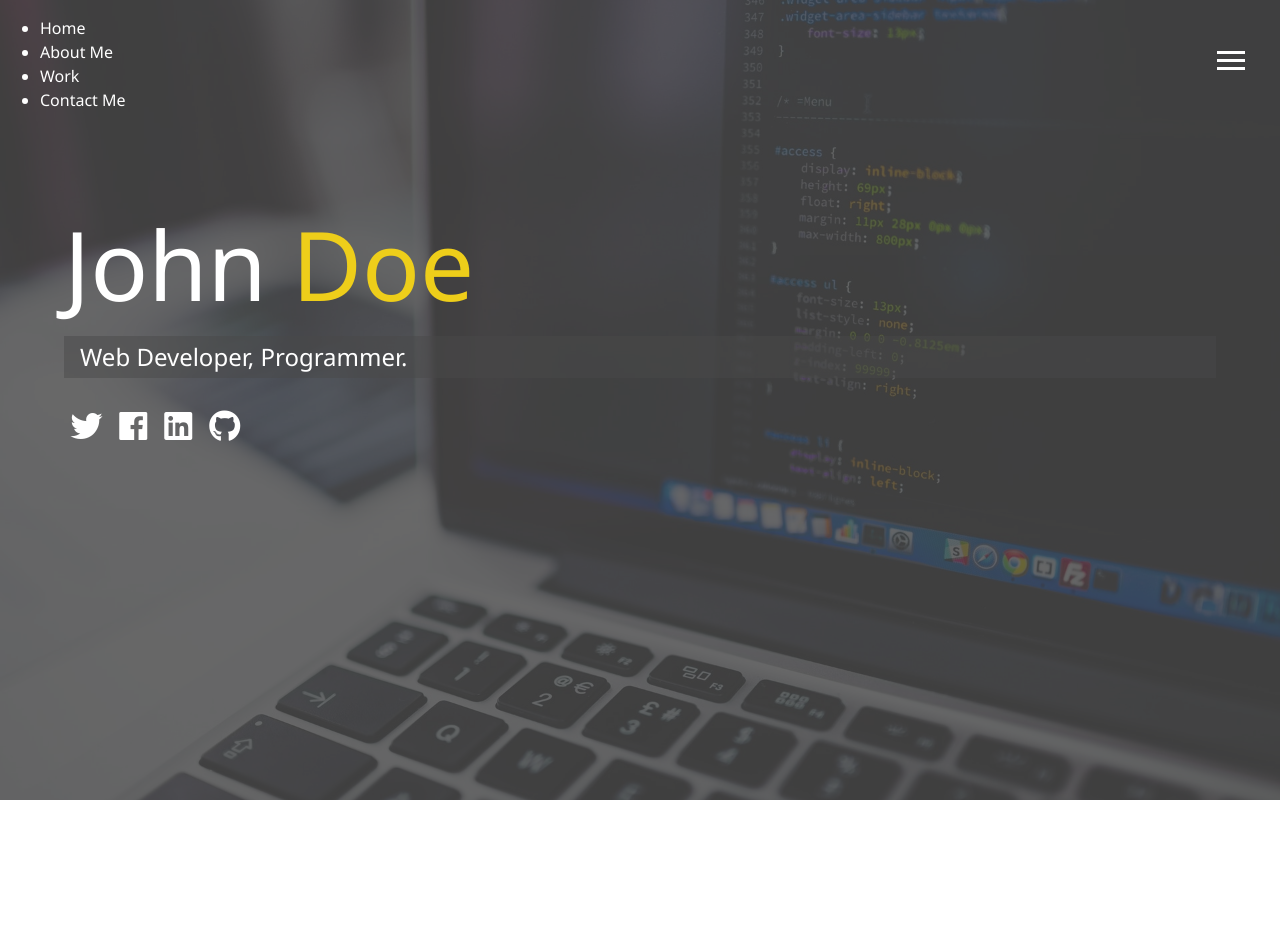
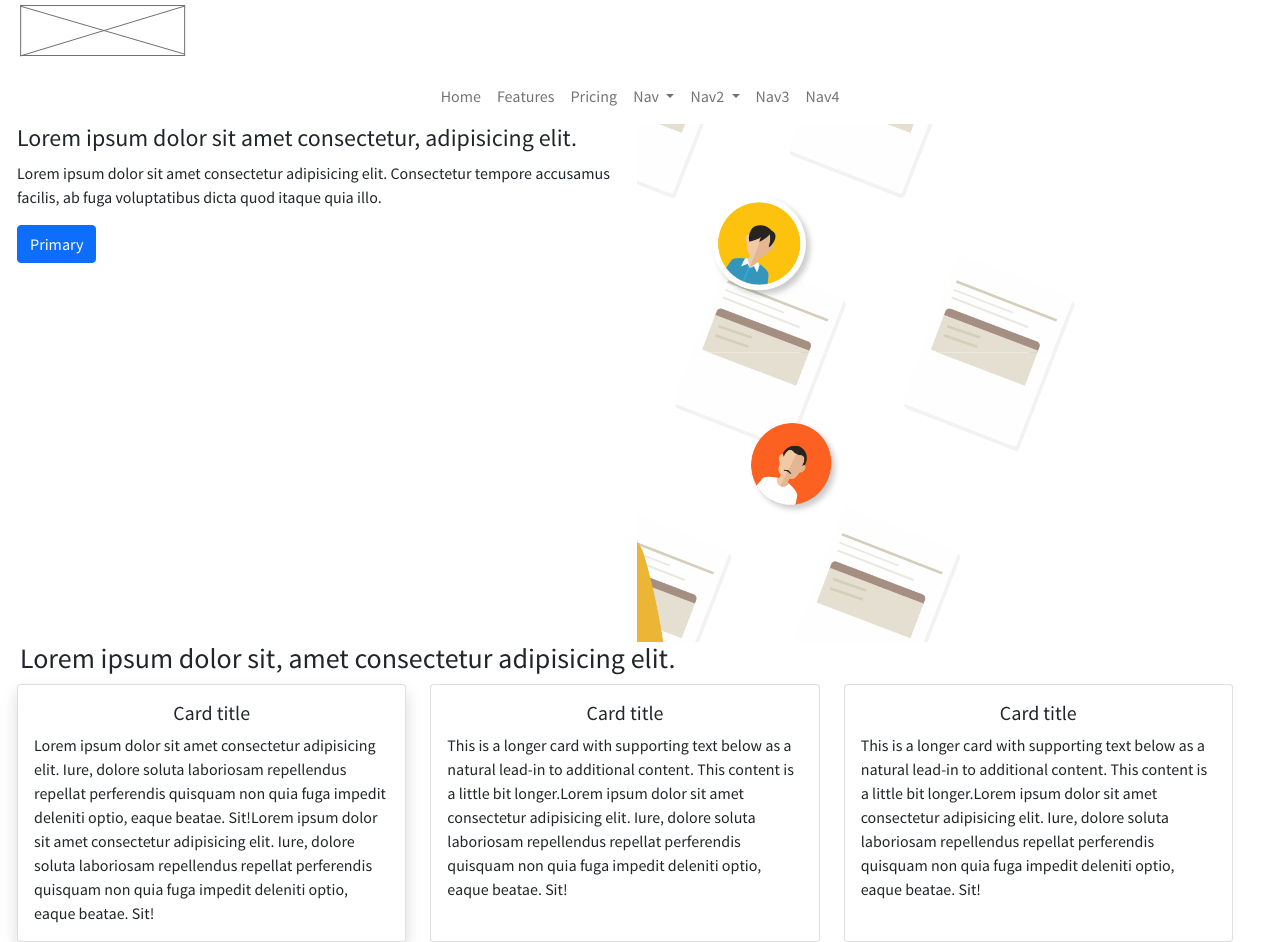
Before and after one commit to vatsal51/reponsive-portfolio-website, a website: page index.html in a window 1280 px wide. Before the commit the page ends 800 px from the top, so only its background shows below. Drawn offline with nearby package versions, Linux system fonts and the light colour scheme.

Commit message:
Add files via upload

```diff
--- a/index.html
+++ b/index.html
@@ -2,67 +2,112 @@
 <html lang="en">
 <head>
     <meta charset="UTF-8">
+    <meta http-equiv="X-UA-Compatible" content="IE=edge">
     <meta name="viewport" content="width=device-width, initial-scale=1.0">
-    <meta http-equiv="X-UA-Compatible" content="ie=edge">
-    <link rel="stylesheet" href="https://use.fontawesome.com/releases/v5.2.0/css/all.css">
-    <link rel="stylesheet" href="css/main.css">
-
+    <link href="https://cdn.jsdelivr.net/npm/bootstrap@5.0.2/dist/css/bootstrap.min.css" rel="stylesheet" integrity="sha384-EVSTQN3/azprG1Anm3QDgpJLIm9Nao0Yz1ztcQTwFspd3yD65VohhpuuCOmLASjC" crossorigin="anonymous">
+    <link rel="stylesheet" href="style.css">
     <title>Document</title>
 </head>
-<body id="bg-img">
- <!-- <div class="overlay"></div> -->
-    <header>
-        <div class="menu-btn">
-            <div class="btn-line"></div>
-            <div class="btn-line"></div>
-            <div class="btn-line"></div>
+<body>
+    <div class="container-lg container">
+        <a class="navbar-brand" href="#"><img src="brand.png" alt=""></a>
+    </div>
+    <nav class="navbar navbar-expand-lg navbar-light">
+        <div class="container-fluid ">
+
+          <button class="navbar-toggler" type="button" data-bs-toggle="collapse" data-bs-target="#navbarNavDropdown" aria-controls="navbarNavDropdown" aria-expanded="false" aria-label="Toggle navigation">
+            <span class="navbar-toggler-icon"></span>
+          </button>
+          <div class="collapse navbar-collapse justify-content-center" id="navbarNavDropdown">
+            <ul class="navbar-nav ">
+              <li class="nav-item">
+                <a class="nav-link " aria-current="page" href="#">Home</a>
+              </li>
+              <li class="nav-item">
+                <a class="nav-link" href="#">Features</a>
+              </li>
+              <li class="nav-item">
+                <a class="nav-link" href="#">Pricing</a>
+              </li>
+              <li class="nav-item dropdown">
+                <a class="nav-link dropdown-toggle" href="#" id="navbarDropdownMenuLink" role="button" data-bs-toggle="dropdown" aria-expanded="false">
+                  Nav
+                </a>
+                <ul class="dropdown-menu" aria-labelledby="navbarDropdownMenuLink">
+                  <li><a class="dropdown-item" href="#">Action</a></li>
+                  <li><a class="dropdown-item" href="#">Another action</a></li>
+                  <li><a class="dropdown-item" href="#">Something else here</a></li>
+                </ul>
+              </li>
+              <li class="nav-item dropdown">
+                <a class="nav-link dropdown-toggle" href="#" id="navbarDropdownMenuLink" role="button" data-bs-toggle="dropdown" aria-expanded="false">
+                  Nav2
+                </a>
+                <ul class="dropdown-menu" aria-labelledby="navbarDropdownMenuLink">
+                  <li><a class="dropdown-item" href="#">Action</a></li>
+                  <li><a class="dropdown-item" href="#">Another action</a></li>
+                  <li><a class="dropdown-item" href="#">Something else here</a></li>
+                </ul>
+              </li>
+              <li class="nav-item">
+                <a class="nav-link" href="#">Nav3</a>
+              </li>
+              <li class="nav-item">
+                <a class="nav-link" href="#">Nav4</a>
+              </li>
+            </ul>
+          </div>
         </div>
+      </nav>
 
-    </header>
-<nav class="menu">
-    <div class="menu-branding">
-        <div class="potrait">
 
-        </div>
+      <div class="container-lg container">
+          <div class="row">
+              <div class="col-lg-6">
+                  <h4>Lorem ipsum dolor sit amet consectetur, adipisicing elit.</h4>
+                  <p>Lorem ipsum dolor sit amet consectetur adipisicing elit. Consectetur tempore accusamus facilis, ab fuga voluptatibus dicta quod itaque quia illo.</p>
+                  <button type="button" class="btn btn-primary">Primary</button>
+              </div>
+              <div class="col-lg-6">
+                  <img src="hero-img.png" alt="">
+              </div>
+          </div>
+      </div>
+
+      <div class="container-lg container">
+          <h3>Lorem ipsum dolor sit, amet consectetur adipisicing elit.</h3>
+
+          <div class="row row-cols-1 row-cols-md-3 g-4">
+            <div class="col ">
+                <div class="card shadow  h-100">
+
+                  <div class="card-body">
+                    <h5 class="card-title text-center">Card title</h5>
+                    <p class="card-text">Lorem ipsum dolor sit amet consectetur adipisicing elit. Iure, dolore soluta laboriosam repellendus repellat perferendis quisquam non quia fuga impedit deleniti optio, eaque beatae. Sit!Lorem ipsum dolor sit amet consectetur adipisicing elit. Iure, dolore soluta laboriosam repellendus repellat perferendis quisquam non quia fuga impedit deleniti optio, eaque beatae. Sit!</p>
+                  </div>
+                </div>
+              </div>
+
+          <div class="col">
+            <div class="card h-100">
+
+              <div class="card-body">
+                <h5 class="card-title text-center">Card title</h5>
+                <p class="card-text">This is a longer card with supporting text below as a natural lead-in to additional content. This content is a little bit longer.Lorem ipsum dolor sit amet consectetur adipisicing elit. Iure, dolore soluta laboriosam repellendus repellat perferendis quisquam non quia fuga impedit deleniti optio, eaque beatae. Sit!</p>
+              </div>
+            </div>
+          </div>
+          <div class="col">
+            <div class="card h-100">
+
+              <div class="card-body">
+                <h5 class="card-title text-center">Card title</h5>
+                <p class="card-text">This is a longer card with supporting text below as a natural lead-in to additional content. This content is a little bit longer.Lorem ipsum dolor sit amet consectetur adipisicing elit. Iure, dolore soluta laboriosam repellendus repellat perferendis quisquam non quia fuga impedit deleniti optio, eaque beatae. Sit!</p>
+              </div>
+            </div>
+          </div>
+      </div>
     </div>
-<ul class="menu-nav">
-    <li class="nav-item">
-        <a href="/" class="nav-link">Home</a>
-    </li>
-    <li class="nav-item">
-        <a href="/about.html" class="nav-link">About Me</a>
-    </li>
-    <li class="nav-item">
-        <a href="/work.html" class="nav-link">Work</a>
-    </li>
-    <li class="nav-item">
-        <a href="/contact.html" class="nav-link">Contact Me</a>
-    </li>
-</ul>
-</nav>
-<main id="home">
-    <h1 class="lg-heading">John <span class="text-secondary"> Doe</span></h1>
-<h2 class="sm-heading">
-    Web Developer, Programmer.
-</h2>
-<div class="icons">
-    <a href="#">
-        <i class="fab fa-twitter fa-2x"></i>
-    </a>
-    <a href="#">
-        <i class="fab fa-facebook fa-2x"></i>
-    </a>
-    <a href="#">
-        <i class="fab fa-linkedin fa-2x"></i>
-    </a>
-    <a href="#">
-        <i class="fab fa-github fa-2x"></i>
-    </a>
-</div>
-</main>
-
-<script src="js/main.js">
-
-</script>
+      <script src="https://cdn.jsdelivr.net/npm/bootstrap@5.0.2/dist/js/bootstrap.bundle.min.js" integrity="sha384-MrcW6ZMFYlzcLA8Nl+NtUVF0sA7MsXsP1UyJoMp4YLEuNSfAP+JcXn/tWtIaxVXM" crossorigin="anonymous"></script>
 </body>
 </html>
```
Also changed, not shown: about-us-img1.png (added), brand.png (added), brand1.png (added), feature-img1.png (added), hero-img.png (added), user1.png (added), xd.adobe.com_view_50aa12fd-ef1f-47f9-8dc3-ec6687d3c3ed-05f9_ (1).png (added), xd.adobe.com_view_50aa12fd-ef1f-47f9-8dc3-ec6687d3c3ed-05f9_ (2).png (added), xd.adobe.com_view_50aa12fd-ef1f-47f9-8dc3-ec6687d3c3ed-05f9_ (3).png (added), xd.adobe.com_view_50aa12fd-ef1f-47f9-8dc3-ec6687d3c3ed-05f9_.png (added), xd.adobe.com_view_50aa12fd-ef1f-47f9-8dc3-ec6687d3c3ed-05f9__fullscreen.png (added), 2 other files.
